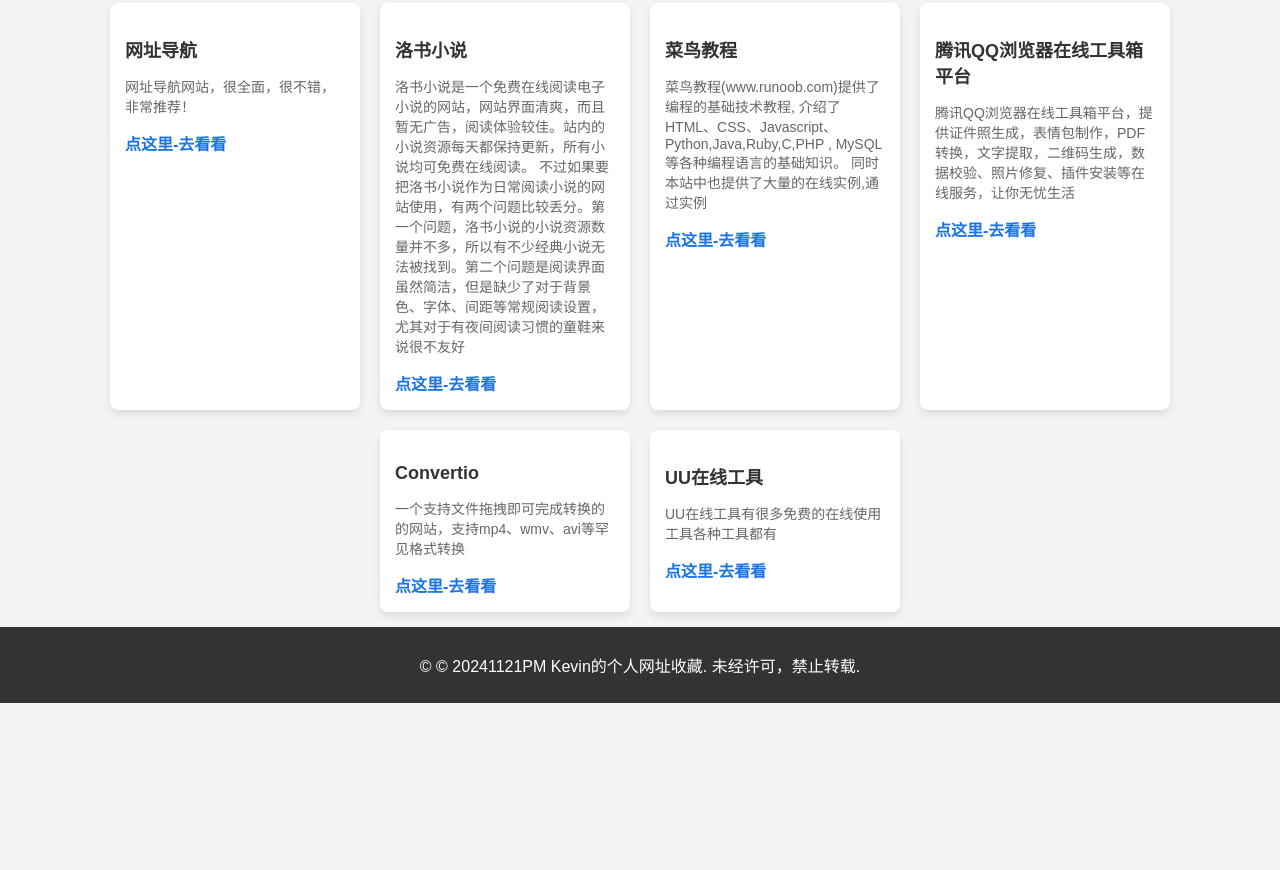
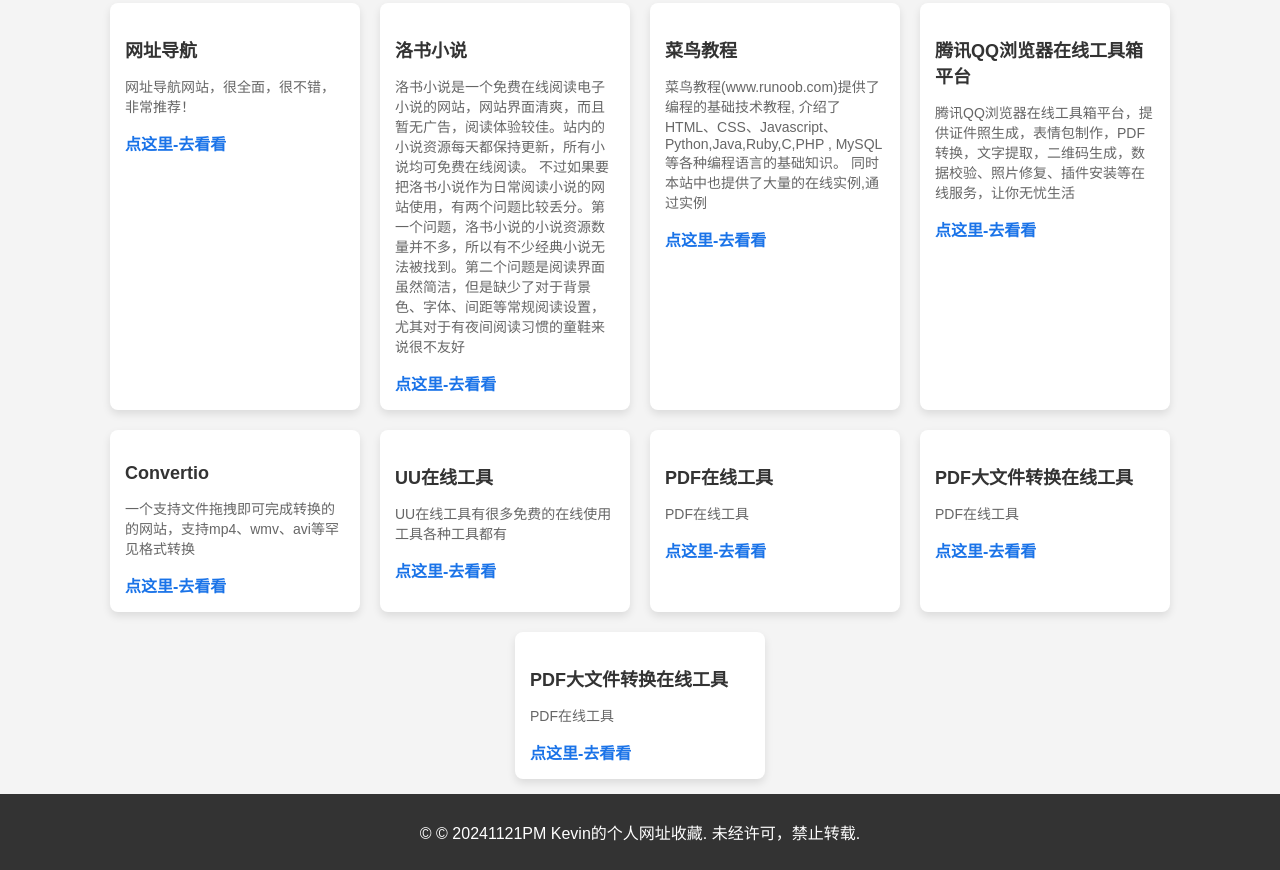
Before and after one commit to kevinludashi/WZSCqita, a plain HTML site: page index.html in a window 1280 px wide. Shown: the part 639-1509 px from the top of the page. Before the commit the page ends 1342 px from the top, so only its background shows below. Drawn offline with Linux system fonts and the light colour scheme.

Commit message:
Update index.html

```diff
--- a/index.html
+++ b/index.html
@@ -229,6 +229,26 @@
 		    <a href="https://uutool.cn/">点这里-去看看</a>
 		</div>
 
+		<div class="bookmark">
+		    <h3>PDF在线工具</h3>
+		    <p>PDF在线工具</p>
+		    <a href="https://tools.pdf24.org/zh/">点这里-去看看</a>
+		</div>
+
+		<div class="bookmark">
+		    <h3>PDF大文件转换在线工具</h3>
+		    <p>PDF在线工具</p>
+		    <a href="https://www.alltoall.net/">点这里-去看看</a>
+		</div>
+
+		<div class="bookmark">
+		    <h3>PDF大文件转换在线工具</h3>
+		    <p>PDF在线工具</p>
+		    <a href="https://www.alltoall.net/">点这里-去看看</a>
+		</div>
+
+
+
         <!-- 这里可以继续添加更多网址 -->
     </div>
 
```
